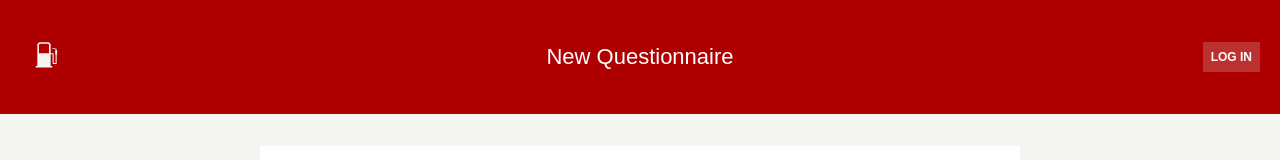
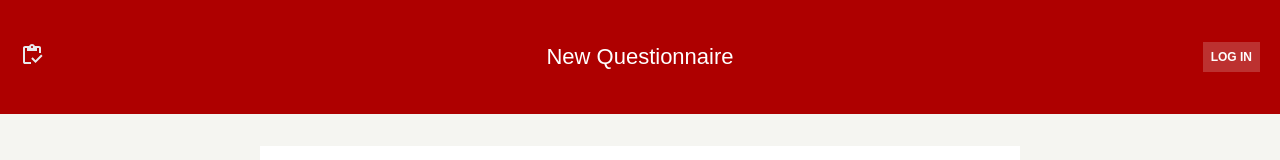
Before and after one commit to markohanesian/former-mso, a React (Create React App) app: page / in a window 1280 px wide. Shown: the top 160 px of the page. Built offline with nearby package versions, Linux system fonts and the light colour scheme.

Commit message:
Update logo

```diff
--- a/src/components/FueledIcon.js
+++ b/src/components/FueledIcon.js
@@ -4,32 +4,7 @@ export default function FueledIcon() {
 
   return (
     <span>
-      <svg
-        width="48"
-        height="48"
-        viewBox="0 0 48 48"
-        fill="none"
-        xmlns="http://www.w3.org/2000/svg"
-      >
-        <path
-          fill-rule="evenodd"
-          clip-rule="evenodd"
-          d="M0 48H48V0H0V48Z"
-          fill="#AE0000"
-        />
-        <path
-          fill-rule="evenodd"
-          clip-rule="evenodd"
-          d="M29.033 13.7517L29.032 22.174H28.0508H19.9184H18.9422L18.9413 13.7589L19.9159 12.7854H28.0689L29.033 13.7517ZM36.6531 32.4593V23.6331C36.6531 23.6333 37.095 23.1916 37.095 23.1916V19.3103L34.7782 16.9758H32.4439V17.6667H34.5035L35.831 19.0155L35.1834 19.6608L35.1822 23.1892L35.6148 23.6183V32.0219H33.6725V22.8385L33.0212 22.1808H30.6549V13.0834L28.746 11.1749H19.2356L17.3265 13.0834V35.0098H15.72V36.623H32.257V35.0098H30.6549V23.235H32.6048V32.4208L33.2564 33.0783H36.0391L36.6531 32.4593Z"
-          fill="#F5F5F1"
-        />
-        <path
-          fill-rule="evenodd"
-          clip-rule="evenodd"
-          d="M36.2042 17.1169V17.6605H36.1061V17.1169H35.873V17.0206H36.4449V17.1169H36.2042ZM36.6009 17.2565V17.6606H36.5028V17.0207H36.5955L36.799 17.4626L37.0024 17.0207H37.0951V17.6606H36.997V17.2574L36.844 17.5922H36.7548L36.6009 17.2565Z"
-          fill="#F5F5F1"
-        />
-      </svg>
+      <svg xmlns="http://www.w3.org/2000/svg" height="24px" viewBox="0 -960 960 960" width="24px" fill="#e8eaed"><path d="M620-163 450-333l56-56 114 114 226-226 56 56-282 282Zm220-397h-80v-200h-80v120H280v-120h-80v560h240v80H200q-33 0-56.5-23.5T120-200v-560q0-33 23.5-56.5T200-840h167q11-35 43-57.5t70-22.5q40 0 71.5 22.5T594-840h166q33 0 56.5 23.5T840-760v200ZM480-760q17 0 28.5-11.5T520-800q0-17-11.5-28.5T480-840q-17 0-28.5 11.5T440-800q0 17 11.5 28.5T480-760Z"/></svg>
     </span>
   );
 }
```
Also changed, not shown: src/logo.svg.
